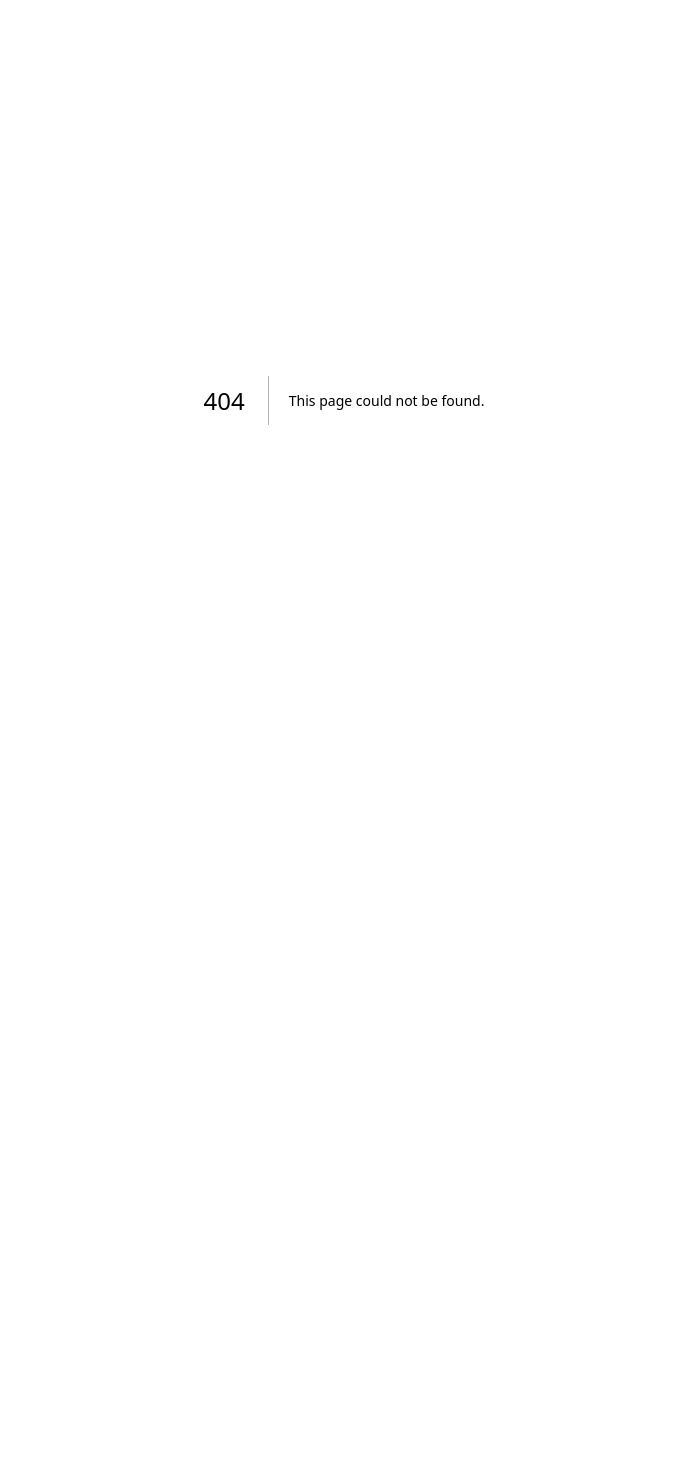
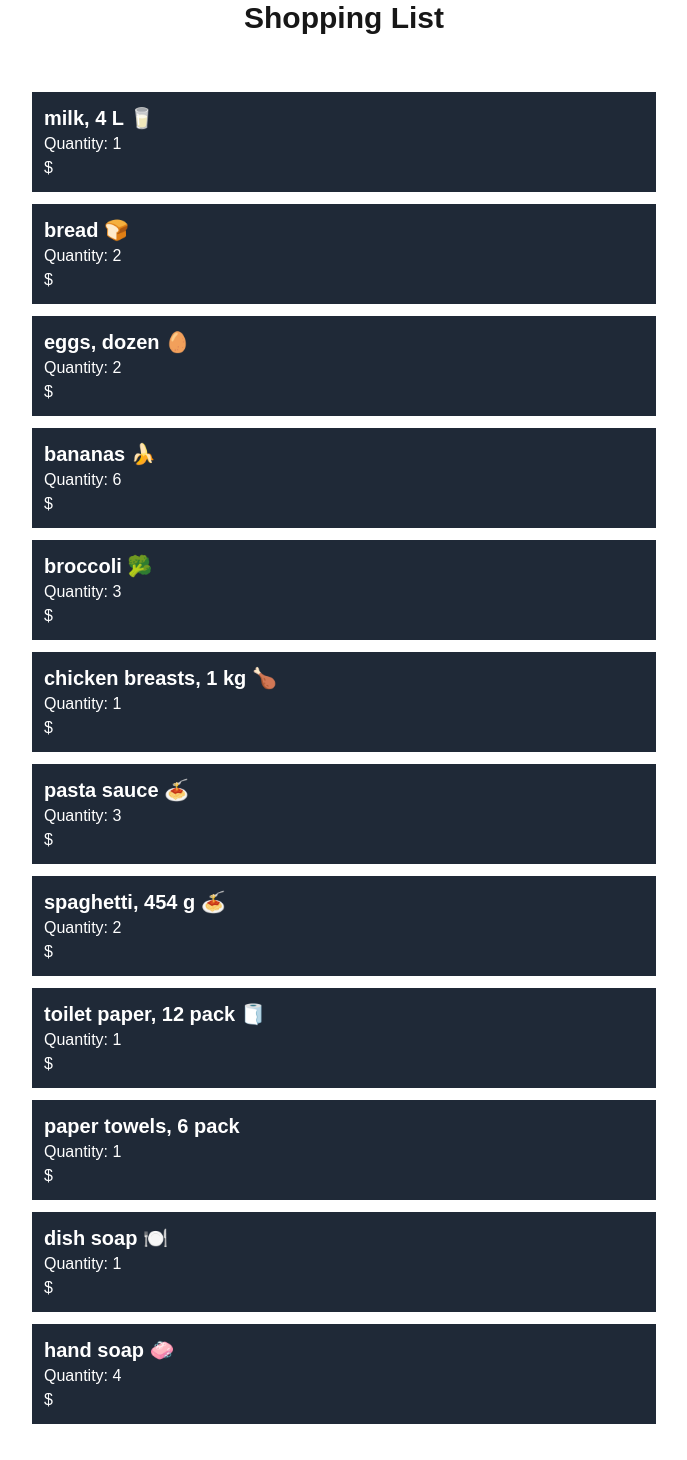
Before and after one commit to sydneywoods33/cprg306-assignments, a Next.js app: page /week-3 in a window 1280 px wide. Before the commit this address had no page. Shown: the whole page, without its empty margins (296-983 px from the left). Before the commit the page ends 800 px from the top, so only its background shows below. Built offline with nearby package versions, Linux system fonts and the light colour scheme.

Commit message:
week 3 assignment
completed week 3 assignment
added links for week4/5
added some styling

```diff
--- a/app/page.js
+++ b/app/page.js
@@ -1,14 +1,34 @@
-import Link from "next/link";
+import Link from 'next/link';
 
 export default function Home() {
+  let linkStyles = "hover:text-pink-400 text-black underline";
   return (
-    <main>
-      <h1 className="text-4xl">CPRG 306: Web Development 2 - Assignments </h1>
-      <ul>
-        <li><Link href="./week-2" className=" hover:text-pink-400 ">Week 2 Assignment</Link></li>
-      </ul>
-
-       </main>
-
+    <main className="bg-gray-100 min-h-screen p-8">
+      <div className="max-w-4xl mx-auto bg-pink-100 p-6">
+        <h1 className="text-4xl font-bold text-center mb-8 text-gray-800">CPRG 306: Web Development 2 - Assignments</h1>
+        <ul className="space-y-4">
+          <li>
+            <Link href="/week-2/">
+              <span className={linkStyles}>Week 2 Assignment</span>
+            </Link>
+          </li>
+          <li>
+            <Link href="/week-3/">
+              <span className={linkStyles}>Week 3 Assignment</span>
+            </Link>
+          </li>
+          <li>
+            <Link href="/week-4/">
+              <span className={linkStyles}>Week 4 Assignment</span>
+            </Link>
+          </li>
+          <li>
+            <Link href="/week-5/">
+              <span className={linkStyles}>Week 5 Assignment</span>
+            </Link>
+          </li>
+        </ul>
+      </div>
+    </main>
   );
 }
--- /dev/null
+++ b/app/week-3/item-list.js
@@ -0,0 +1,96 @@
+import Item from "./item";
+import React from "react";
+
+const item1 = {
+  name: "milk, 4 L 🥛",
+  quantity: 1,
+  category: "dairy",
+};
+
+const item2 = {
+  name: "bread 🍞",
+  quantity: 2,
+  category: "bakery",
+};
+
+const item3 = {
+  name: "eggs, dozen 🥚",
+  quantity: 2,
+  category: "dairy",
+};
+
+const item4 = {
+  name: "bananas 🍌",
+  quantity: 6,
+  category: "produce",
+};
+
+const item5 = {
+  name: "broccoli 🥦",
+  quantity: 3,
+  category: "produce",
+};
+
+const item6 = {
+  name: "chicken breasts, 1 kg 🍗",
+  quantity: 1,
+  category: "meat",
+};
+
+const item7 = {
+  name: "pasta sauce 🍝",
+  quantity: 3,
+  category: "canned goods",
+};
+
+const item8 = {
+  name: "spaghetti, 454 g 🍝",
+  quantity: 2,
+  category: "dry goods",
+};
+
+const item9 = {
+  name: "toilet paper, 12 pack 🧻",
+  quantity: 1,
+  category: "household",
+};
+
+const item10 = {
+  name: "paper towels, 6 pack",
+  quantity: 1,
+  category: "household",
+};
+
+const item11 = {
+  name: "dish soap 🍽️",
+  quantity: 1,
+  category: "household",
+};
+
+const item12 = {
+  name: "hand soap 🧼",
+  quantity: 4,
+  category: "household",
+};
+
+export default function ItemList() {
+
+  return(
+        <main className="p-6 min-h-screen">
+          <div className="max-w-4xl mx-auto">
+            <Item {...item1}/>
+            <Item {...item2}/>
+            <Item {...item3}/>
+            <Item {...item4}/>
+            <Item {...item5}/>
+            <Item {...item6}/>
+            <Item {...item7}/>
+            <Item {...item8}/>
+            <Item {...item9}/>
+            <Item {...item10}/>
+            <Item {...item11}/>
+            <Item {...item12}/>
+          </div>
+        </main>
+  );
+};
--- /dev/null
+++ b/app/week-3/item.js
@@ -0,0 +1,12 @@
+import React from 'react';
+
+export default function Item({name, quantity, price}) {
+    return (
+    <div className="p-3 mb-3 bg-gray-800  text-white">
+        <h3 className="text-xl font-semibold text-white">{name}</h3>
+        <p>Quantity: {quantity}</p>
+        <p>${price}</p>
+    </div>
+    );
+
+};
--- /dev/null
+++ b/app/week-3/page.js
@@ -0,0 +1,13 @@
+import ItemList from './item-list';
+
+export default function Page() {
+    return (
+        <main >
+          <div className="max-w-2xl mx-auto">
+            <h1 className="text-3xl font-bold text-center mb-8">Shopping List</h1>
+            <ItemList />
+          </div>
+        </main>
+      );
+
+};
```
Also changed, not shown: app/week-4/page.js (added, +20 -0 lines), app/week-4/new-item.js (added).
